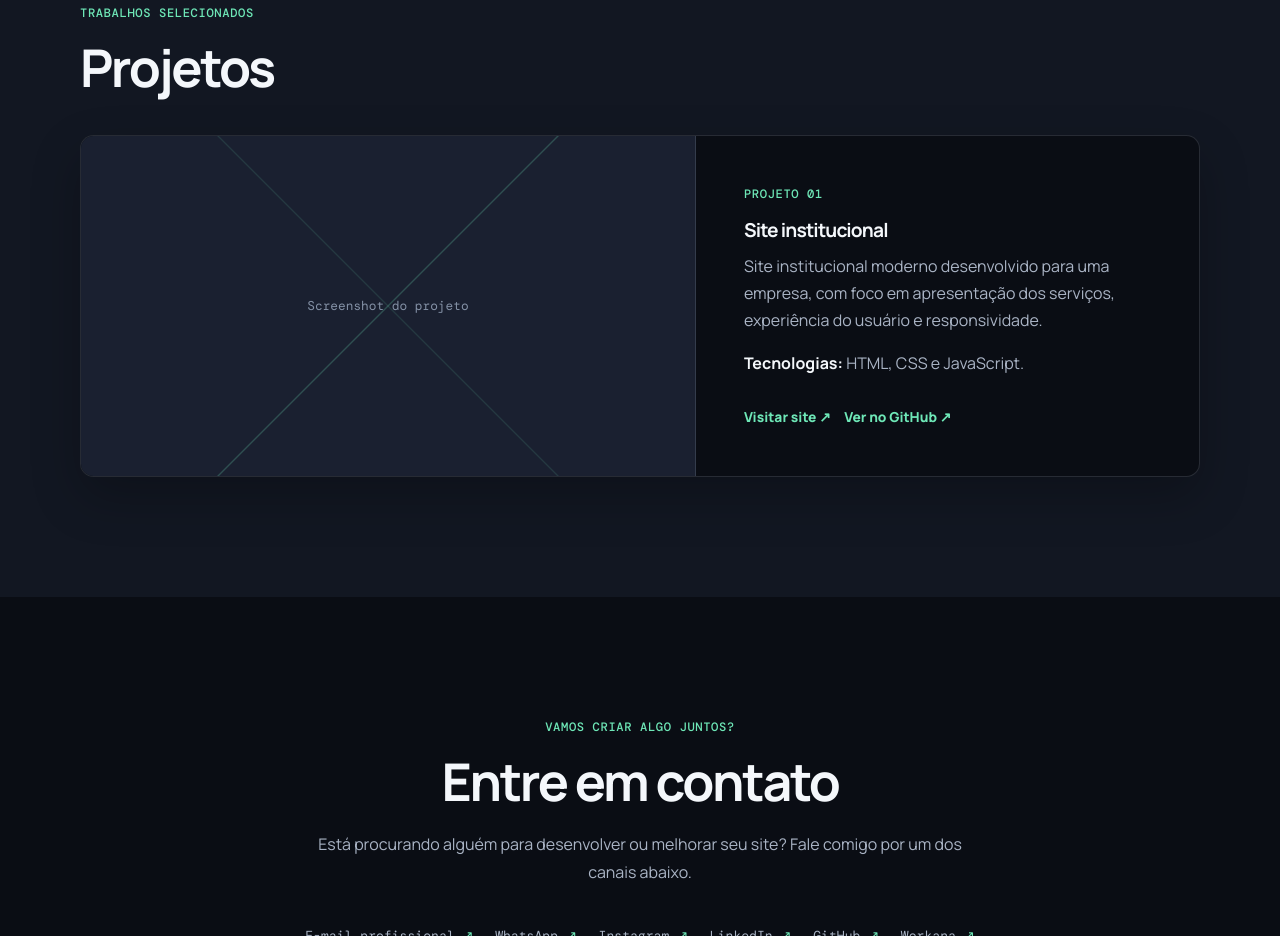
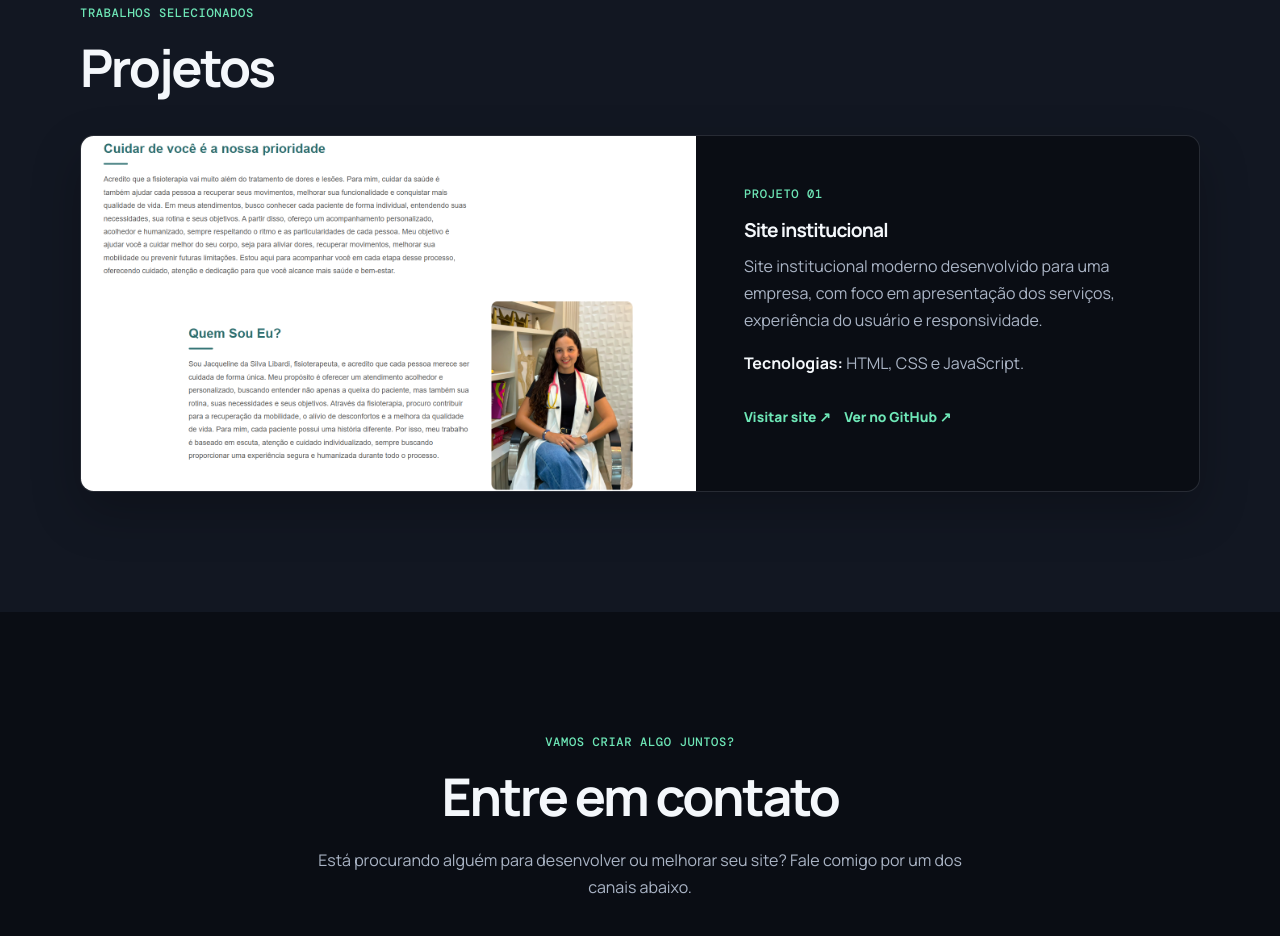
Before and after one commit to Vinicius-Libardi/Vinicius-Libardi.github.io, a plain HTML site: page index.html in a window 1280 px wide. Shown: the part 2833-3769 px from the top of the page. Drawn offline with nearby package versions, Linux system fonts and the light colour scheme.

Commit message:
Adiciona imagem e links

```diff
--- a/index.html
+++ b/index.html
@@ -139,9 +139,7 @@
 
           <article class="cartao-projeto">
             <!-- Troque o bloco abaixo por uma imagem: <img src="imagens/nome-do-projeto.jpg" alt="Tela do projeto Site institucional" /> -->
-            <div class="imagem-placeholder" role="img" aria-label="Espaço reservado para a imagem do projeto">
-              Screenshot do projeto
-            </div>
+            <img src="img/site-fisioterapeuta-jacqueline-libardi.png" alt="Tela do projeto Site institucional">
 
             <div class="projeto-conteudo">
               <p class="numero-projeto">Projeto 01</p>
@@ -155,8 +153,8 @@
 
               <div class="links-projeto">
                 <!-- Substitua # pelas URLs reais quando o projeto estiver publicado. -->
-                <a href="#" target="_blank" rel="noopener noreferrer">Visitar site <span aria-hidden="true">↗</span></a>
-                <a href="#" target="_blank" rel="noopener noreferrer">Ver no GitHub <span aria-hidden="true">↗</span></a>
+                <a href="https://vinicius-libardi.github.io/site-fisioterapeuta-jacqueline-libardi/" target="_blank" rel="noopener noreferrer">Visitar site <span aria-hidden="true">↗</span></a>
+                <a href="https://github.com/Vinicius-Libardi/site-fisioterapeuta-jacqueline-libardi" target="_blank" rel="noopener noreferrer">Ver no GitHub <span aria-hidden="true">↗</span></a>
               </div>
             </div>
           </article>
--- a/style.css
+++ b/style.css
@@ -318,21 +318,6 @@ h3 {
   box-shadow: var(--sombra);
 }
 
-.imagem-placeholder {
-  display: grid;
-  min-height: 21rem;
-  padding: 2rem;
-  border-right: 1px solid var(--borda);
-  color: #8491a6;
-  background:
-    linear-gradient(135deg, transparent 49.8%, rgba(110, 231, 183, 0.24) 50%, transparent 50.2%),
-    linear-gradient(45deg, transparent 49.8%, rgba(110, 231, 183, 0.12) 50%, transparent 50.2%),
-    var(--superficie-clara);
-  font-family: var(--fonte-mono);
-  font-size: 0.8rem;
-  place-items: center;
-}
-
 .projeto-conteudo {
   padding: clamp(1.6rem, 4vw, 3rem);
 }
```
Also changed, not shown: img/site-fisioterapeuta-jacqueline-libardi.png (added).
